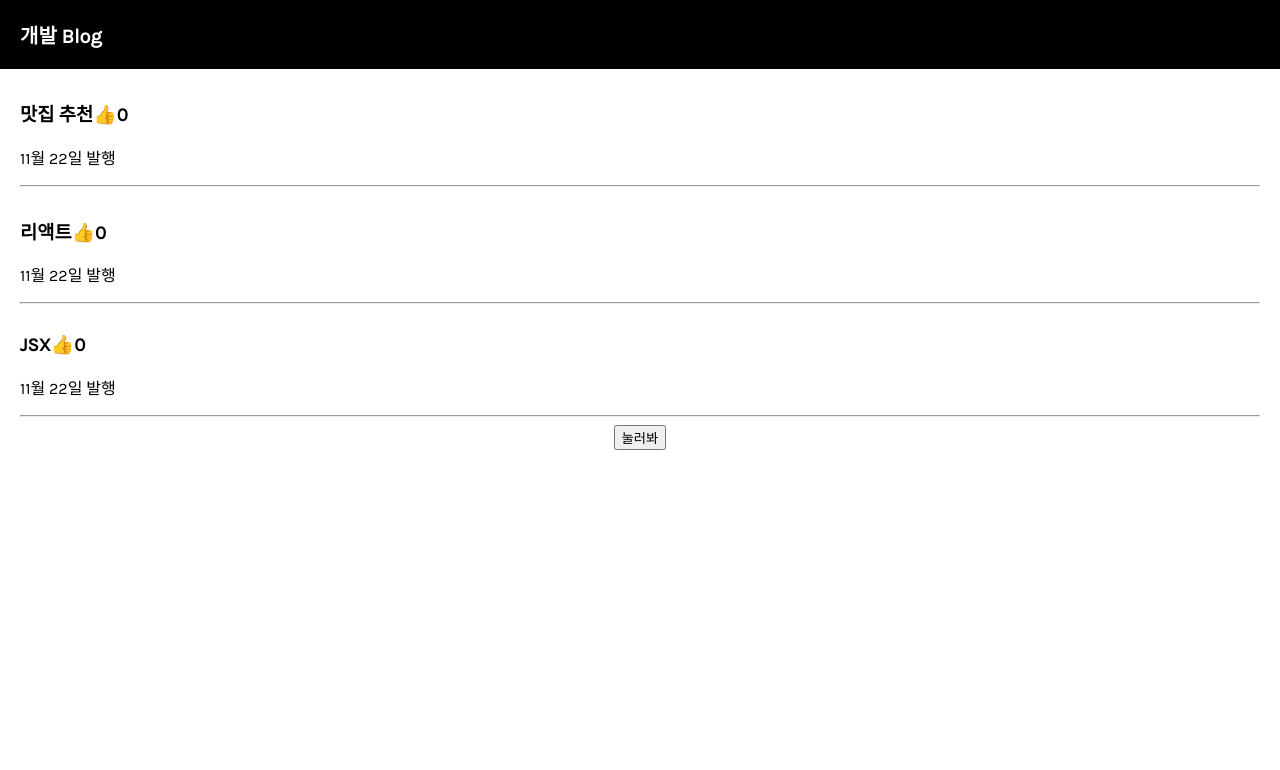
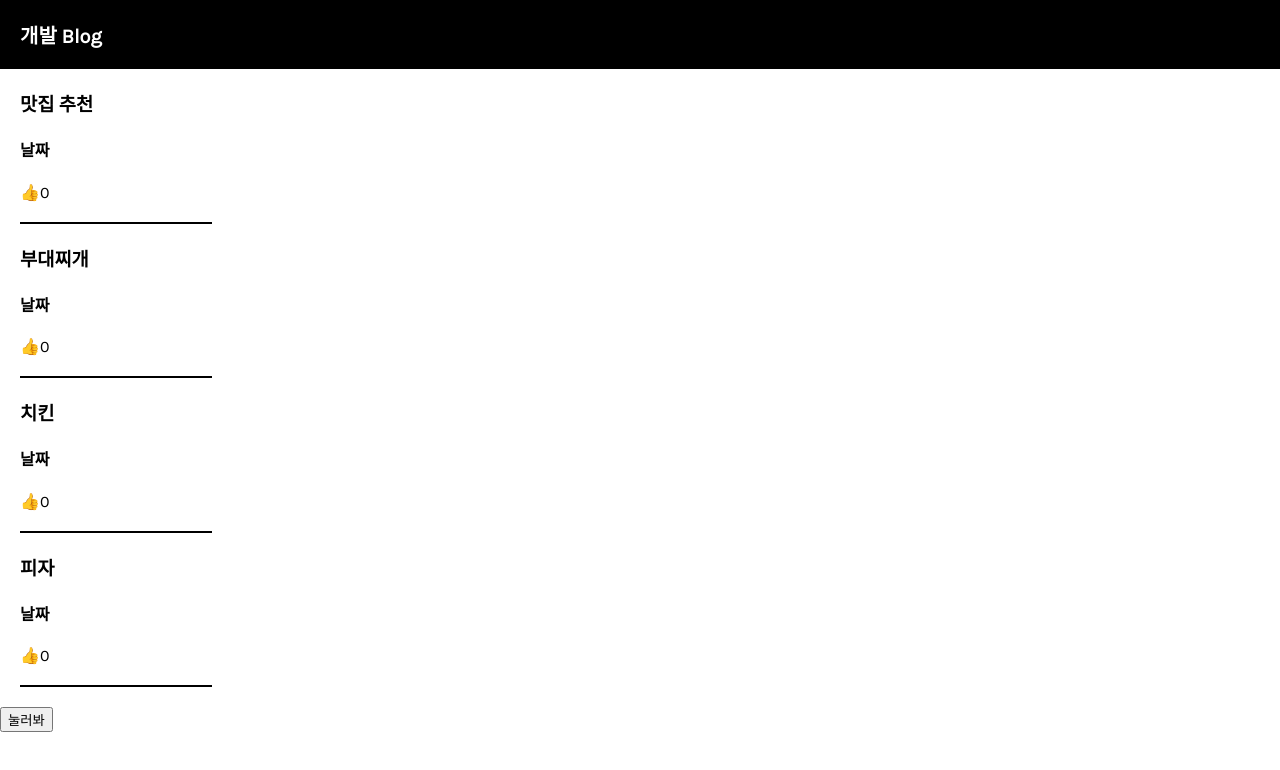
Before and after one commit to ksj0818/blog, a React (Create React App) app: page / in a window 1280 px wide. Shown: the top 770 px of the page. Built offline with nearby package versions, Linux system fonts and the light colour scheme.

Commit message:
글 컨텐츠 목록 출력, 각각의 글 컨텐츠 좋아요 기능 추가

```diff
--- a/src/App.css
+++ b/src/App.css
@@ -4,7 +4,6 @@
 }
 .App {
   font-family: "Karla", sans-serif;
-  text-align: center;
 }
 
 .black-nav {
@@ -18,28 +17,19 @@
   box-sizing: border-box;
 }
 
-.list {
-  margin-top: 30px;
-  text-align: left;
-  padding-left: 20px;
-  padding-right: 20px;
+.readContent {
+  margin: var(--base-space);
+  padding-bottom: var(--base-space);
+  width: 15%;
+  border-bottom: 2px solid black;
 }
 
-.list > h3 > span {
+.point {
   cursor: pointer;
 }
 
-.title {
-  padding: var(--base-space);
-  display: flex;
-  flex-direction: column;
-}
-.title__text {
-  font-weight: 600;
-  font-size: 30px;
-}
 .modal {
+  background-color: #eee;
   margin-top: var(--base-space);
   padding: var(--base-space);
-  background-color: #eee;
 }
--- a/src/App.js
+++ b/src/App.js
@@ -1,78 +1,68 @@
 /** eslint-disable */
 import React, { useState } from "react";
 import "./App.css";
+function App() {
+  let [title, setTitle] = useState(["맛집 추천", "부대찌개", "치킨", "피자"]);
+  let [modal, setModal] = useState(false);
+  let [like, setLike] = useState([0, 0, 0, 0]);
 
-function App() {
-  // 이 자리에 Array가 남음 [a, b] (2개의 데이터가 들어가 있음)
-  // 첫번째(a)에는 useState('남자 옷 추천'); 이게 그대로 들어간다.
-  // 두번째(b)에는 이 데이터를 수정하기 위한 함수하나를 생성
-  let [a, b] = useState(["맛집 추천", "리액트", "JSX"]);
-  let [like, likeUpdate] = useState(0);
-  let [modal, modalUpdate] = useState(false);
   return (
     <div className="App">
-      <div className="black-nav">
-        <div>개발 Blog</div>
-      </div>
-      {/* <input
-        type="button"
-        value="버튼"
-        onClick={(e) => {
-          e.preventDefault();
-          // 특정 데이터만 변경하는법
-          let newArray = [...a]; // deep copy하기, (값 공유가 아닌 서로 독립적인 값을 가지는 복사)
-          newArray[0] = "우동 맛집 추천";
-          b(newArray);
-          // b(["냉면 맛집", "우동 맛집", "분식 맛집"]);
-        }}
-      /> */}
+      <nav className="black-nav">
+        <span>개발 Blog</span>
+      </nav>
       {
-        //
-        a.map((a) => {
+        // readContents Title
+        title.map((t, i) => {
           return (
-            <div className="list">
-              <h3>
-                {a}
-                <span
-                  onClick={() => {
-                    // state 변경
-                    likeUpdate((like += 1));
-                  }}
-                >
-                  👍
-                </span>
-                {like}
+            <article className="readContent" key={t}>
+              <h3
+                className="point"
+                onClick={() => {
+                  console.log((like[i] += 1));
+                }}
+              >
+                {t}
               </h3>
-              <p>11월 22일 발행</p>
-              <hr></hr>
-            </div>
+              <h4>날짜</h4>
+              <span
+                className="point"
+                onClick={() => {
+                  let newLike = [...like];
+                  console.log(newLike[i]);
+                  newLike[i]++;
+                  setLike(newLike);
+                }}
+              >
+                👍
+              </span>
+              {like[i]}
+            </article>
           );
         })
       }
+      {/* 반응형 UI */}
       <button
         onClick={() => {
-          modalUpdate(true);
+          setModal(!modal);
         }}
       >
         눌러봐
       </button>
       {
-        // App.js의 자식 컴포넌트 state 데이터 전송하기
-        modal === true ? <Modal title={a}></Modal> : null
+        // Components
+        modal ? <Modal title={title[0]}></Modal> : null
       }
     </div>
   );
 }
 
-// 인자값에 props 넣어주기
 function Modal(props) {
   return (
-    <div>
-      <article className="modal">
-        <h1>{props.a[0]}</h1>
-        <p>내용</p>
-        <p>날짜</p>
-      </article>
+    <div className="modal">
+      <b>{props.title}</b>
+      <p>날짜</p>
+      <p>내용</p>
     </div>
   );
 }
```
